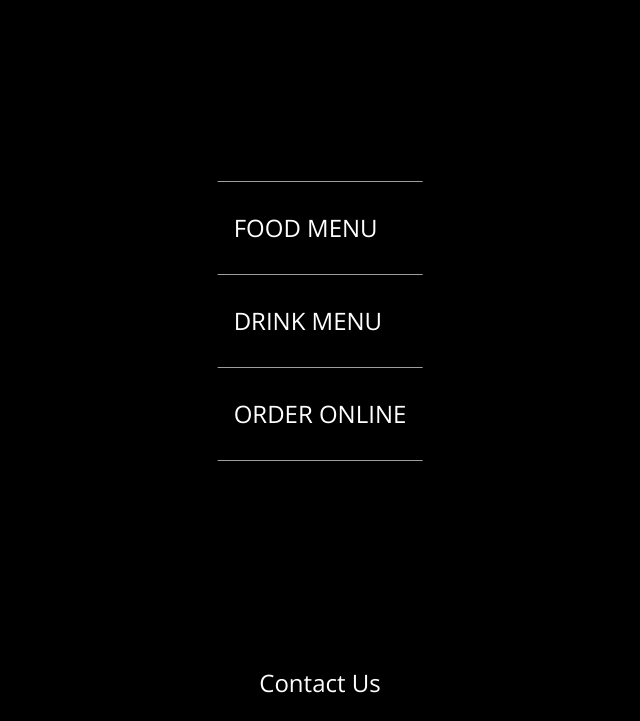
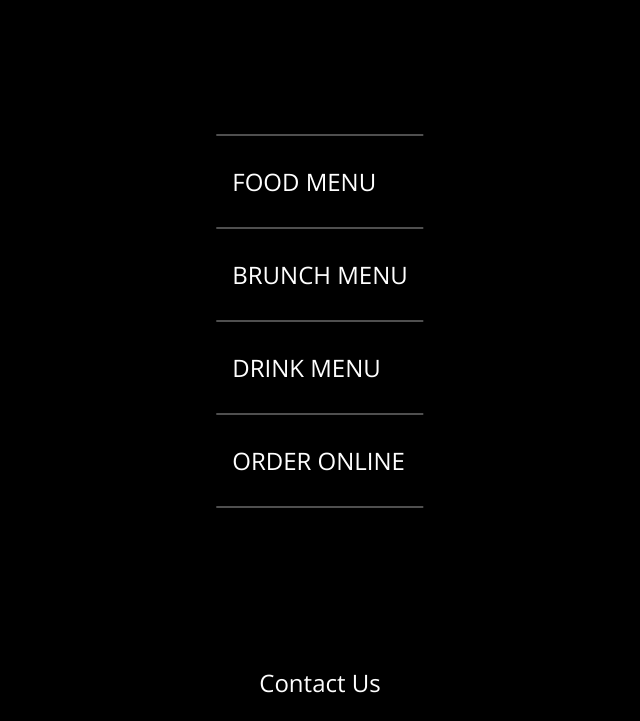
Before and after one commit to ptavarez/estefanis-restaurant, a plain HTML site: page index.html in a window 1280 px wide. Shown: the part 79-800 px from the top of the page, without its empty margins (320-960 px from the left). Drawn offline with nearby package versions, Linux system fonts and the light colour scheme.

Commit message:
Add Brunch Menu

```diff
--- a/index.html
+++ b/index.html
@@ -1,17 +1,19 @@
 <!doctype html>
 <html>
+
 <head>
     <title>Estefani's Restaurant Menu</title>
     <meta name="description" content="Estefani's Restaurant Menu">
     <meta name="author" content="Pedro Tavarez">
     <meta charset="UTF-8">
     <meta name="viewport" content="width=device-width, initial-scale=1">
-        <link rel="icon" type="image/png" href="/favicon.png"/>
-        <link rel="icon" type="image/png" href="https://estefanisrestaurantmenu.online/favicon.png"/>
+    <link rel="icon" type="image/png" href="/favicon.png" />
+    <link rel="icon" type="image/png" href="https://estefanisrestaurantmenu.online/favicon.png" />
     <link href="https://fonts.googleapis.com/css2?family=Open+Sans:wght@300;400;700&display=swap" rel="stylesheet">
     <link rel="stylesheet" href="https://www.w3schools.com/w3css/4/w3.css">
     <link rel="stylesheet" href="css/main.css">
 </head>
+
 <body>
     <div class="bg w3-display-container w3-animate-opacity w3-text-white w3-mobile">
         <div class="w3-display-topmiddle w3-padding-large w3-xlarge">
@@ -21,6 +23,10 @@
             <hr class="border w3-border-grey">
             <a class="w3-button w3-mobile" href="/menu.pdf">
                 <span class="w3-animate-topc">FOOD MENU</span>
+            </a>
+            <hr class="border w3-border-grey">
+            <a class="w3-button w3-mobile" href="/brunch_menu.pdf">
+                <span class="w3-animate-topc">BRUNCH MENU</span>
             </a>
             <hr class="border w3-border-grey">
             <a class="w3-button w3-mobile" href="/drink_menu.pdf">
@@ -37,4 +43,5 @@
         </div>
     </div>
 </body>
+
 </html>
```
Also changed, not shown: 1 other file. Lines whose indentation alone changed are shown as unchanged.
